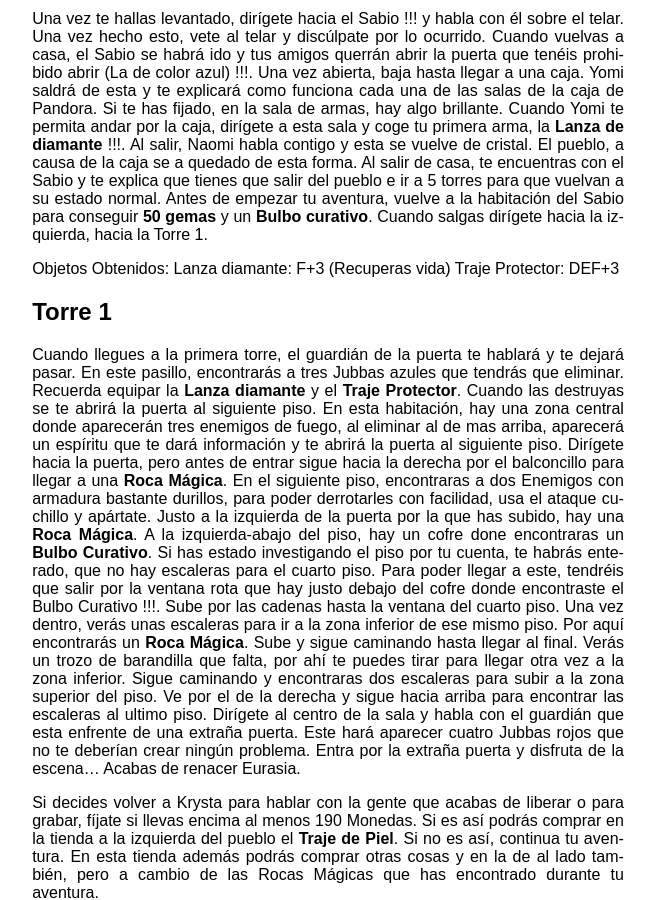
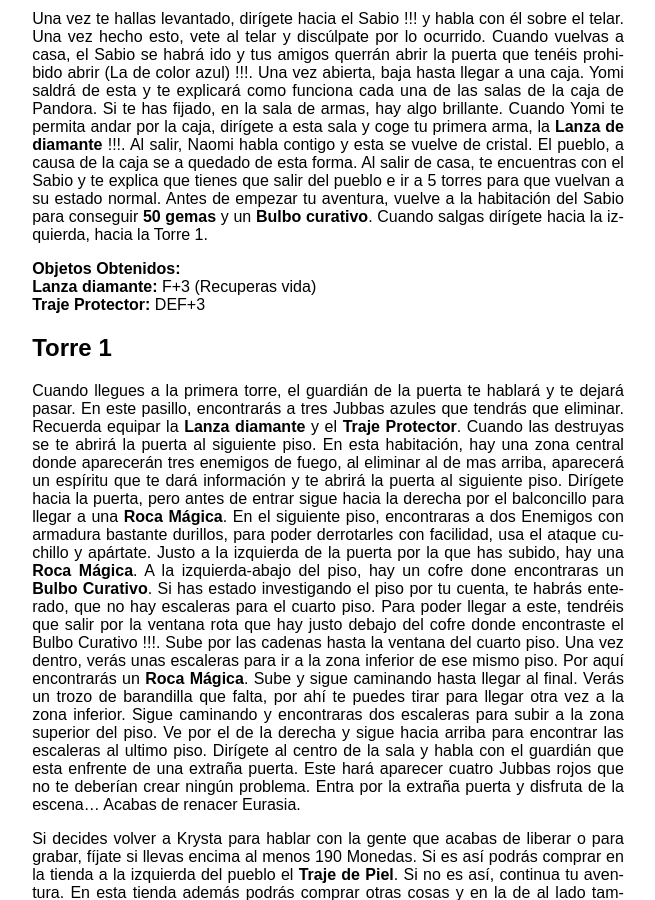
Before and after one commit to hacknug/iguides, a Jekyll site: the page built from _posts/2015-05-18-capitulo-1.md, in a window 1280 px wide and 900 px high, scrolled down 317 px. Shown: the whole window, without its empty margins (312-967 px from the left). Built offline with Jekyll 4.4.1, drawn with Linux system fonts in a browser that asks for light colours; Markdown is read by kramdown in place of the engine named in the settings; comment, search, counter and statistics services are not loaded; a style sheet for code colours, icons or effects is not loaded; some of the changed text lies outside the part shown.

Commit message:
no message

```diff
--- a/_posts/2015-05-18-capitulo-1.md
+++ b/_posts/2015-05-18-capitulo-1.md
@@ -10,9 +10,9 @@ Texto color Azul - El texto de color azul, indicara las características de los
 
 Una vez te hallas levantado, dirígete hacia el Sabio !!! y habla con él sobre el telar. Una vez hecho esto, vete al telar y discúlpate por lo ocurrido. Cuando vuelvas a casa, el Sabio se habrá ido y tus amigos querrán abrir la puerta que tenéis prohibido abrir (La de color azul) !!!. Una vez abierta, baja hasta llegar a una caja. Yomi saldrá de esta y te explicará como funciona cada una de las salas de la caja de Pandora. Si te has fijado, en la sala de armas, hay algo brillante. Cuando Yomi te permita andar por la caja, dirígete a esta sala y coge tu primera arma, la **Lanza de diamante** !!!. Al salir, Naomi habla contigo y esta se vuelve de cristal. El pueblo, a causa de la caja se a quedado de esta forma. Al salir de casa, te encuentras con el Sabio y te explica que tienes que salir del pueblo e ir a 5 torres para que vuelvan a su estado normal. Antes de empezar tu aventura, vuelve a la habitación del Sabio para conseguir **50 gemas** y un **Bulbo curativo**. Cuando salgas dirígete hacia la izquierda, hacia la Torre 1.
 
-Objetos Obtenidos:
-Lanza diamante: F+3 (Recuperas vida)
-Traje Protector: DEF+3
+**Objetos Obtenidos:**
+**Lanza diamante:** F+3 (Recuperas vida)
+**Traje Protector:** DEF+3
 
 
 ## Torre 1
@@ -65,8 +65,8 @@ Vuelve a Krysta y ve a casa de Naomi. Habla con ella para que recoja el Hilo de
 
 Dirígete a casa de Naomi para hablar con ella. A la mañana siguiente, después de levantarte del suelo, recoger la capa de Naomi y equípatelo.  Dirígete a la tienda de Magia y compra la mayor cantidad de **anillos de fuego** que te sean posibles (Un máximo de 9). Si todavía te sobra dinero te recomiendo gastarlo en Bulbos. Se prepara algo grande... Sal del pueblo y dirígete hacia la quinta torre, situada a la derecha de la cuarta. recuerda estar equipado con la capa y el joyero.
 
-Objetos Obtenidos:
-Capa de Naomi: DEF+6
+**Objetos Obtenidos:**
+**Capa de Naomi:** DEF+6
 
 
 ##  Torre 5
```
